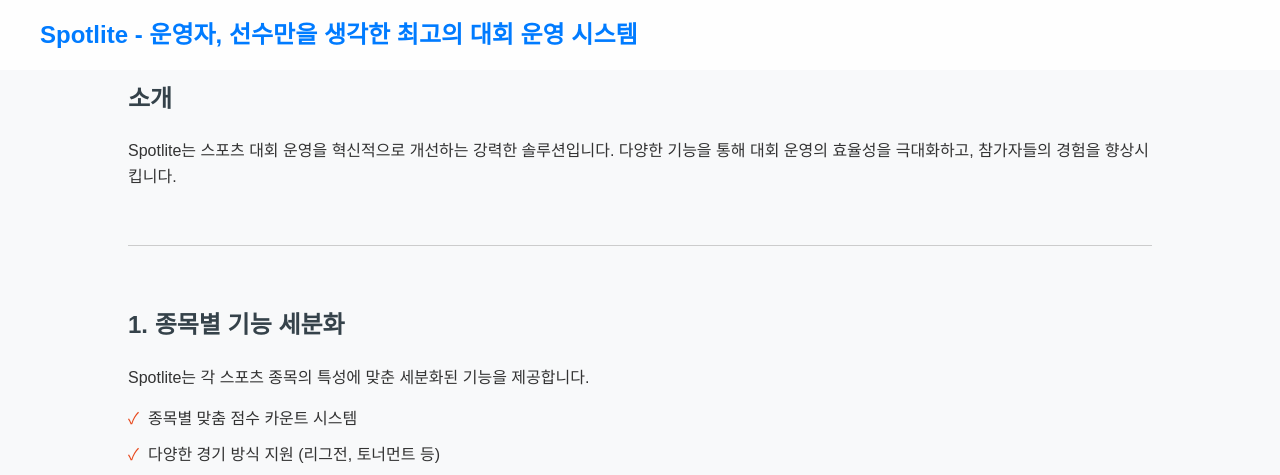
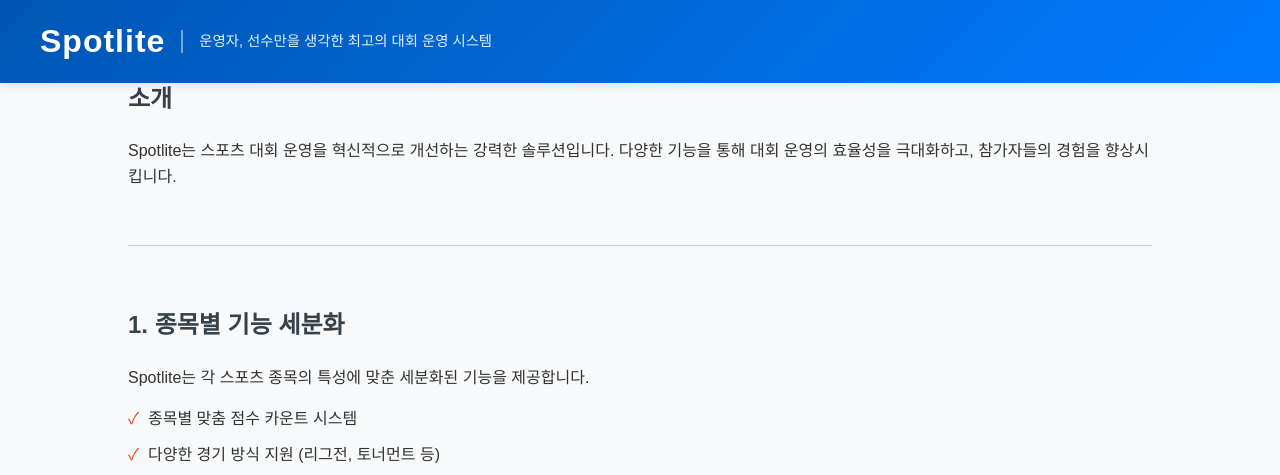
Before and after one commit to LetsWorkAround/spotlite, a plain HTML site: page index.html in a window 1280 px wide. Shown: the top 475 px of the page. Drawn offline with Linux system fonts and the light colour scheme.

Commit message:
Update index.html

```diff
--- a/index.html
+++ b/index.html
@@ -86,46 +86,74 @@
         }
     </style>
     <style>
+
+        header {
+            background: linear-gradient(135deg, #0056b3, #007bff);
+            color: white;
+            padding: 1rem 0;
+            box-shadow: 0 2px 10px rgba(0, 0, 0, 0.1);
+            position: fixed;
+            width: 100%;
+            top: 0;
+            left: 0;
+            z-index: 1000;
+        }
+
         nav {
             display: flex;
             justify-content: space-between;
             align-items: center;
             max-width: 1200px;
             margin: 0 auto;
-            padding: 1rem 2rem;
-        }
-        header {
-            background-color: rgba(255, 255, 255, 0.8);
-            backdrop-filter: blur(10px);
-            position: fixed;
-            width: 100%;
-            top: 0;
-            left: 0;
-            z-index: 1000;
-            transition: all 0.3s ease;
+            padding: 0 2rem;
         }
 
-        header.scrolled {
-            box-shadow: 0 2px 10px rgba(0, 0, 0, 0.1);
+        .brand-container {
+            display: flex;
+            align-items: center;
         }
 
         .logo {
-            font-size: 1.5rem;
-            font-weight: 600;
-            color: #007bff;
+            font-size: 2rem;
+            font-weight: 700;
+            color: white;
             text-decoration: none;
-            transition: color 0.3s ease;
+            letter-spacing: 1px;
+            margin-right: 1rem;
         }
 
-        .logo:hover {
-            color: #0056b3;
+        .slogan {
+            font-size: 0.9rem;
+            font-weight: 400;
+            opacity: 0.9;
+            border-left: 2px solid rgba(255, 255, 255, 0.5);
+            padding-left: 1rem;
+            max-width: 300px;
+        }
+
+        @media (max-width: 968px) {
+            .nav-links {
+                display: none;
+            }
+            .brand-container {
+                flex-direction: column;
+                align-items: flex-start;
+            }
+            .slogan {
+                border-left: none;
+                padding-left: 0;
+                margin-top: 0.5rem;
+            }
         }
     </style>
 </head>
 <body>
     <header>
         <nav>
-            <a href="#" class="logo">Spotlite - 운영자, 선수만을 생각한 최고의 대회 운영 시스템</a>
+            <div class="brand-container">
+                <a href="#" class="logo">Spotlite</a>
+                <span class="slogan">운영자, 선수만을 생각한 최고의 대회 운영 시스템</span>
+            </div>
         </nav>
     </header>
 
```
